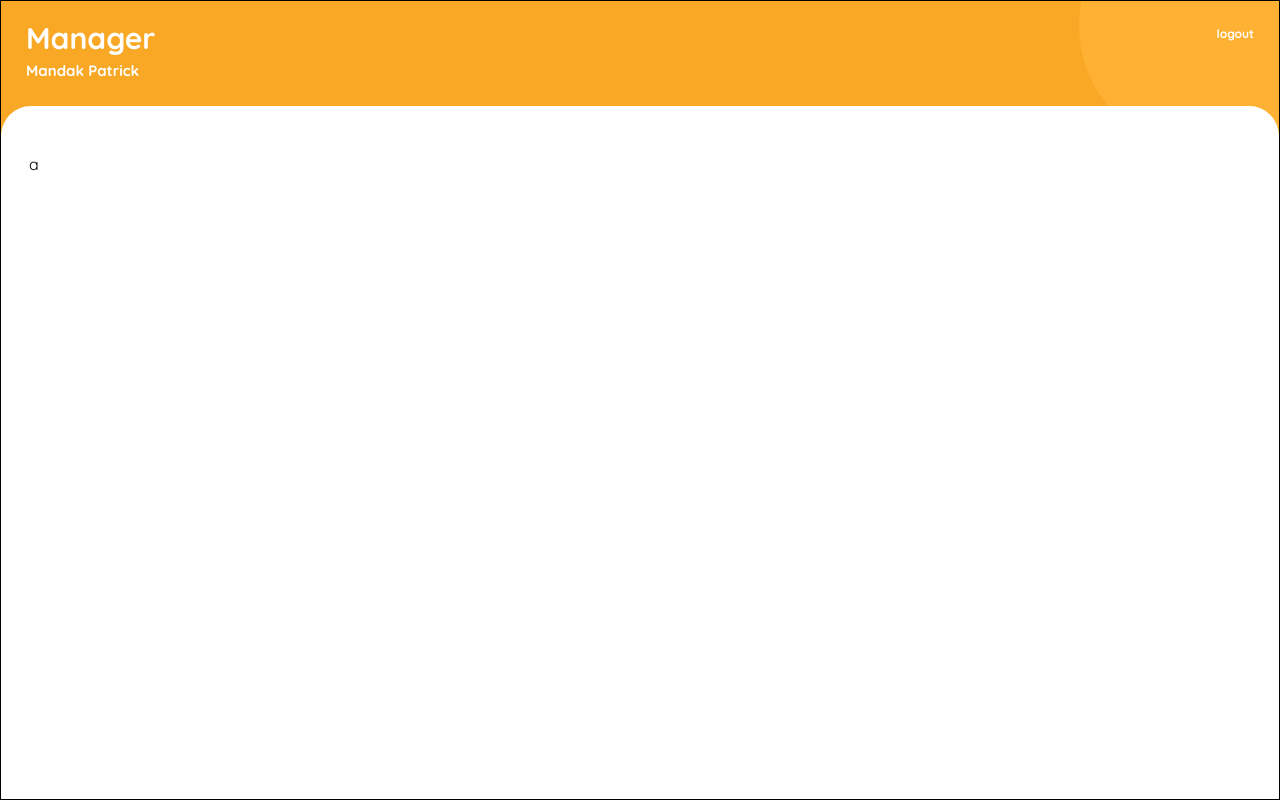
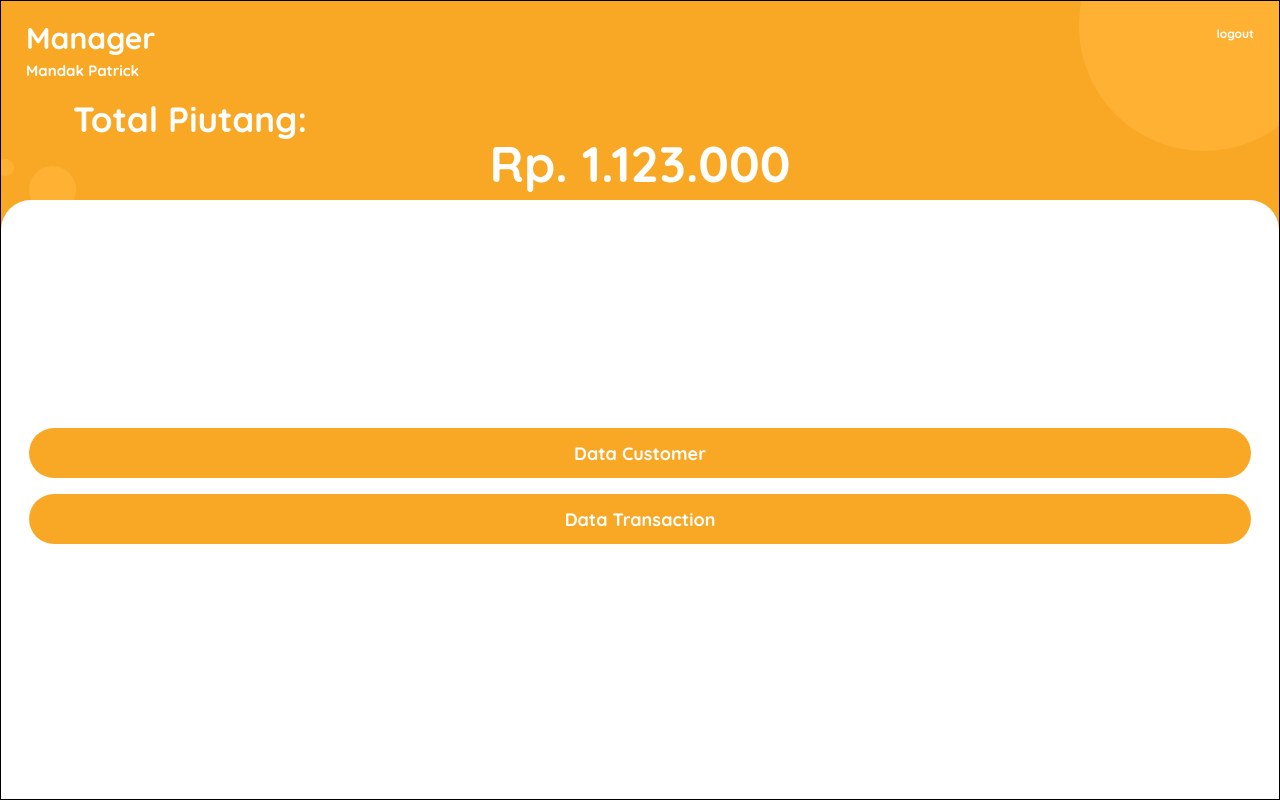
Before and after one commit to noelmandak/SARTracking, a Flask app: template templates/manager.html in a window 1280 px wide; the page is wider, and only the part inside the window is pictured. Run offline with Flask 2, Linux system fonts and the light colour scheme; the template is opened without the code that fills it, so the values that code supplies are empty; some libraries are stand-ins or nearby versions.

Commit message:
buat tampilan manager

```diff
--- a/app.py
+++ b/app.py
@@ -43,14 +43,15 @@ def finance_admin():
 
 @app.route('/manager')
 def manager():
-    if "username" in session:
-        if session["username"] == "manager":
-            return render_template("manager.html")
-        else:
-            flash("Akses ditolak")
-            return redirect(url_for("login"))
-    flash("Login terlebih dahulu")
-    return redirect(url_for("login"))
+    # if "username" in session:
+    #     if session["username"] == "manager":
+    #         return render_template("manager.html")
+    #     else:
+    #         flash("Akses ditolak")
+    #         return redirect(url_for("login"))
+    # flash("Login terlebih dahulu")
+    # return redirect(url_for("login"))
+    return render_template("manager.html")
 
 # @app.route('/register',methods=['POST'])
 # def register():
--- a/static/style.css
+++ b/static/style.css
@@ -56,13 +56,22 @@
             color: #FFFFFF;
         }
 
-
         .title {
             font-size: larger;
             font-weight: 700;
             position: absolute;
             color: white;
         }
+
+        .title-header.total-piutang {
+            font-size: 35px;
+            line-height: 170px;
+        }
+
+        .jumlah-piutang {
+            line-height: 160px;
+        }
+
         .role {
             position: absolute;
             left: 25px;
@@ -180,7 +189,6 @@
         }
 
         .border-bottom {
-            /* background-color: red; */
             padding-bottom: 17px;
             border-bottom: 1px solid #ADADAD;
             margin-bottom: 17px;
@@ -206,7 +214,7 @@
             background-color: #F9A826;
         }
 
-        .data-container {
+        .data-container {r: 1px black;
             display: flex;
             flex-direction: column;
             gap: 16px;
@@ -246,3 +254,23 @@
             justify-content: space-around;
             flex-direction: column;
         }
+
+        .total-piutang {
+            width: 306px;
+            height: 50px;
+
+            font-family: 'Quicksand';
+            font-style: normal;
+            font-weight: 700;
+            font-size: 40px;
+            line-height: 50px;
+            /* identical to box height */
+
+            text-align: right;
+
+            color: #FFFFFF;
+        }
+
+        .manager {
+            padding-top: 180px;
+        }
--- a/templates/manager.html
+++ b/templates/manager.html
@@ -2,16 +2,21 @@
 
 {% block body %}
 
-<div class="header ">
+<div class="header large">
     <div class="bulat a"></div>
     <div class="bulat b"></div>
     <div class="bulat c"></div>
     <h3 class="role">Manager</h3>
     <h4 class="name">Mandak Patrick</h4>
     <a class="logout" href="/logout">logout</a>
+    <div class="title-header total-piutang">Total Piutang:</div>
+    <div class="title-header jumlah-piutang">Rp. 1.123.000</div>
 </div>
 <div class="main-container">
-    a
+    <div class="data-container manager">
+        <button class="button">Data Customer</button>
+        <button class="button">Data Transaction</button>
+    </div>
 </div>
 
 {% endblock %}
```
